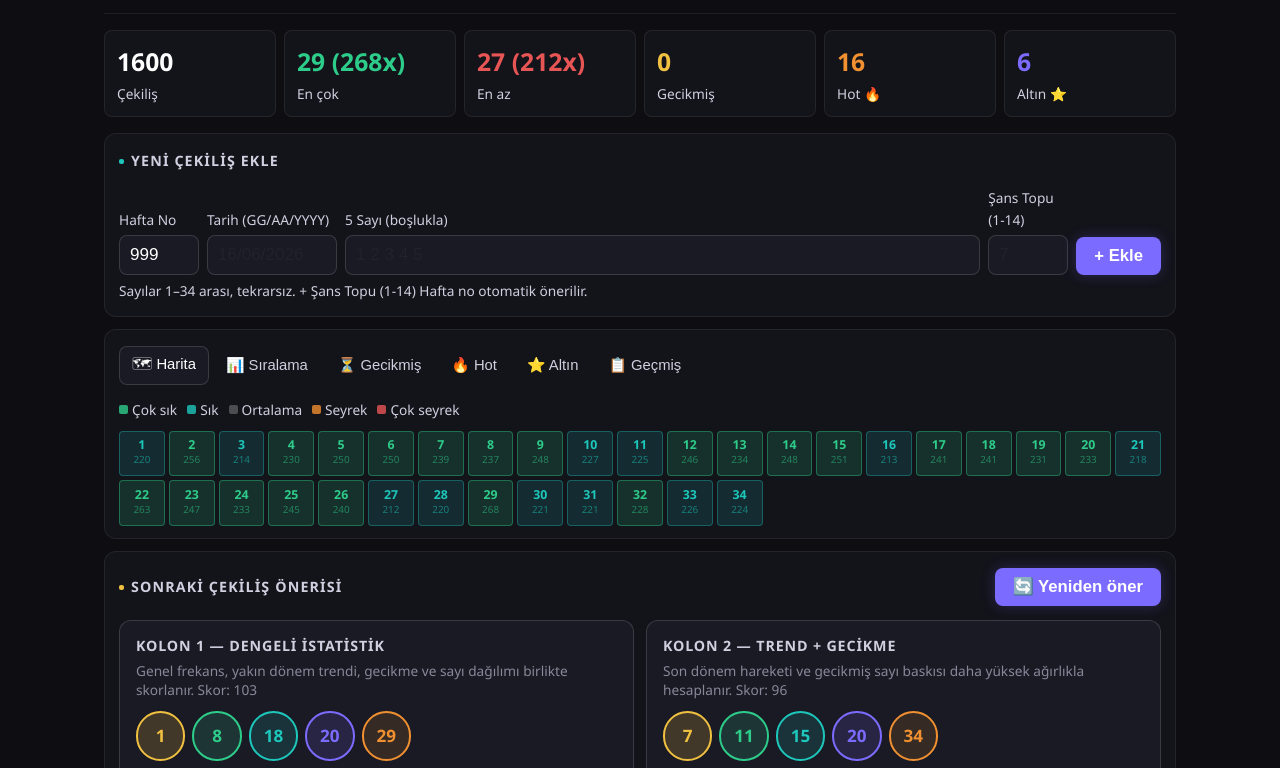
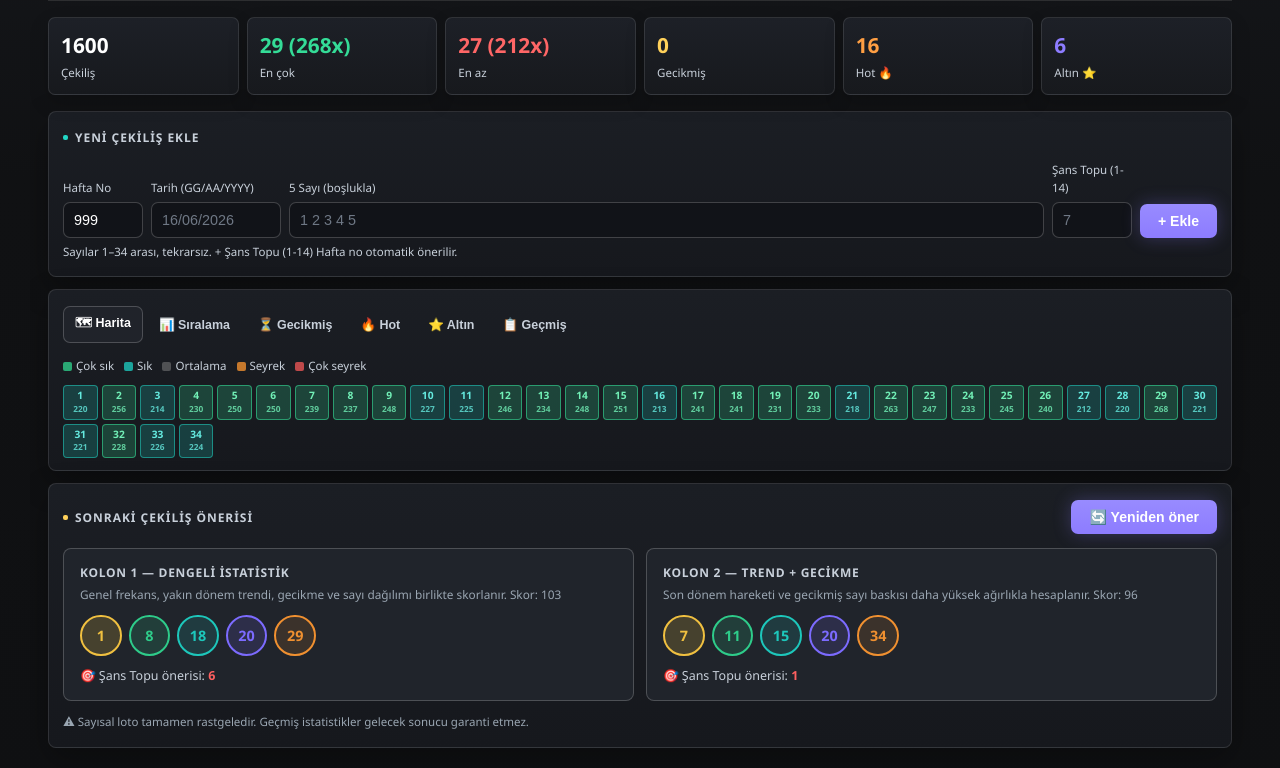
Before and after one commit to AlpEfendi/lotoanaliz, a plain HTML site: page sans-topu.html in a window 1280 px wide. Shown: the part 151-919 px from the top of the page. Drawn offline with Linux system fonts and the light colour scheme.

Commit message:
Add files via upload

```diff
--- a/loto.css
+++ b/loto.css
@@ -5,29 +5,33 @@
 *, *::before, *::after { box-sizing: border-box; margin: 0; padding: 0; }
 
 :root {
-  --bg:     #0d0d12;
-  --bg2:    #13131a;
-  --bg3:    #1a1a24;
-  --bg4:    #22222f;
-  --border: rgba(255,255,255,.07);
-  --border2:rgba(255,255,255,.14);
+  --bg:     #101113;
+  --bg2:    #17191d;
+  --bg3:    #20232a;
+  --bg4:    #2a2e36;
+  --panel:  #1b1e24;
+  --border: rgba(255,255,255,.11);
+  --border2:rgba(255,255,255,.20);
   --text:   #ffffff;
-  --text2:  #ffffff;
-  --text3:  #d0d0e0;
-  --accent: #7c6bff;
-  --teal:   #1dc7bb;
-  --green:  #2ecc8a;
-  --gold:   #f0c040;
-  --orange: #f09030;
-  --red:    #e85555;
-  --pink:   #e83399;
-  --r: 12px; --r-sm: 8px;
+  --text2:  #f0f3f6;
+  --text3:  #c8d0da;
+  --muted:  #9aa6b2;
+  --accent: #8d7cff;
+  --teal:   #22d6c5;
+  --green:  #34dc97;
+  --gold:   #ffd15a;
+  --orange: #ff9f43;
+  --red:    #ff6666;
+  --pink:   #f05aa8;
+  --shadow: 0 12px 32px rgba(0,0,0,.28);
+  --r: 8px; --r-sm: 7px;
 }
 
 /* ── Base ─────────────────────────────────────────── */
-html { font-size: clamp(15px, 1.8vw + 0.5rem, 19px); }
+html { font-size: 16px; }
 body {
-  background: var(--bg);
+  background:
+    linear-gradient(180deg, #15171b 0%, var(--bg) 34%, #0f1012 100%);
   color: var(--text);
   font-family: 'Segoe UI', system-ui, -apple-system, sans-serif;
   font-size: 1rem;
@@ -36,21 +40,36 @@
   -webkit-text-size-adjust: 100%;
   overflow-x: hidden;
 }
-.wrap { max-width: 1100px; margin: 0 auto; padding: 18px 14px 60px; overflow-x: hidden; }
+.wrap {
+  width: min(100%, 1220px);
+  margin: 0 auto;
+  padding: 18px clamp(10px, 2.4vw, 18px) 56px;
+  overflow-x: hidden;
+}
 
 /* ── Nav ─────────────────────────────────────────── */
-.navwrap { border-bottom: 1px solid var(--border); position: sticky; top: 0; z-index: 50; background: var(--bg); }
+.navwrap {
+  border-bottom: 1px solid var(--border);
+  position: sticky;
+  top: 0;
+  z-index: 50;
+  background: rgba(16,17,19,.94);
+  backdrop-filter: blur(10px);
+}
 .navbar {
   display: flex; align-items: center; gap: 6px;
-  padding: 10px 14px; max-width: 1100px; margin: 0 auto; flex-wrap: wrap;
+  padding: 10px clamp(10px, 2.4vw, 18px);
+  width: min(100%, 1220px);
+  margin: 0 auto;
+  flex-wrap: wrap;
 }
 .nav-logo {
   font-size: 1.1rem; font-weight: 700; color: #fff;
-  margin-right: auto; letter-spacing: -.3px;
+  margin-right: auto; letter-spacing: 0;
   display: flex; align-items: center; gap: 6px;
 }
 .navbar a.navlink {
-  padding: 7px 12px; border-radius: var(--r-sm);
+  padding: 7px 11px; border-radius: var(--r-sm);
   font-size: 0.82rem; font-weight: 600;
   color: var(--text3); text-decoration: none;
   border: 1px solid transparent; transition: all .15s;
@@ -67,12 +86,25 @@
 /* ── Stats bar ───────────────────────────────────── */
 .stat-row { display: grid; grid-template-columns: repeat(3, 1fr); gap: 8px; margin-bottom: 16px; }
 @media (min-width: 600px) { .stat-row { grid-template-columns: repeat(6, 1fr); } }
-.stat { background: var(--bg2); border: 1px solid var(--border); border-radius: var(--r-sm); padding: 11px 12px; }
+.stat {
+  background: linear-gradient(180deg, #1d2027, var(--bg2));
+  border: 1px solid var(--border);
+  border-radius: var(--r-sm);
+  padding: 11px 12px;
+  box-shadow: 0 8px 20px rgba(0,0,0,.16);
+}
 .stat-v { font-size: 1.3rem; font-weight: 700; }
 .stat-l { font-size: 0.72rem; color: var(--text3); margin-top: 2px; }
 
 /* ── Card ────────────────────────────────────────── */
-.card { background: var(--bg2); border: 1px solid var(--border); border-radius: var(--r); padding: 16px 14px; margin-bottom: 12px; }
+.card {
+  background: linear-gradient(180deg, var(--panel), #16181d);
+  border: 1px solid var(--border);
+  border-radius: var(--r);
+  padding: 16px 14px;
+  margin-bottom: 12px;
+  box-shadow: var(--shadow);
+}
 .card-title {
   font-size: 0.75rem; font-weight: 600; letter-spacing: .08em;
   text-transform: uppercase; color: var(--text3);
@@ -86,8 +118,8 @@
 .hdr-title-row { display: flex; align-items: center; gap: 10px; flex-wrap: wrap; }
 .hdr-logo { height: 2rem; width: auto; display: block; flex-shrink: 0; }
 .hdr-left h1 { font-size: 1.2rem; font-weight: 700; letter-spacing: -.3px; }
-.hdr-left p  { font-size: 0.78rem; color: var(--text3); }
-.badge { display: inline-flex; align-items: center; gap: 5px; padding: 5px 10px; border-radius: 20px; border: 1px solid var(--border2); background: var(--bg3); font-size: 0.72rem; color: var(--text3); white-space: nowrap; }
+.hdr-left p  { font-size: 0.82rem; color: var(--text3); }
+.badge { display: inline-flex; align-items: center; gap: 5px; padding: 5px 10px; border-radius: 999px; border: 1px solid var(--border2); background: var(--bg3); font-size: 0.72rem; color: var(--text3); white-space: nowrap; }
 .badge-dot { width: 6px; height: 6px; border-radius: 50%; background: var(--green); box-shadow: 0 0 5px var(--green); flex-shrink: 0; }
 
 /* ── Form ────────────────────────────────────────── */
@@ -95,12 +127,12 @@
 .fld { display: flex; flex-direction: column; gap: 4px; flex: 1 1 120px; }
 .fld label { font-size: 0.72rem; color: var(--text3); }
 .fld input {
-  background: var(--bg3); border: 1px solid var(--border2); border-radius: var(--r-sm);
+  background: #111318; border: 1px solid var(--border2); border-radius: var(--r-sm);
   padding: 9px 10px; color: var(--text); font-size: 0.9rem; outline: none;
   transition: border .15s; width: 100%;
 }
 .fld input:focus { border-color: var(--accent); }
-.fld input::placeholder { color: var(--bg4); }
+.fld input::placeholder { color: #6f7885; }
 .fld.fld-sm { flex: 0 1 80px; }
 .fld.fld-md { flex: 0 1 130px; }
 .fld.fld-lg { flex: 1 1 200px; }
@@ -111,20 +143,20 @@
 .btn { padding: 9px 18px; border: none; border-radius: var(--r-sm); cursor: pointer; font-size: 0.88rem; font-weight: 600; transition: opacity .15s, transform .1s; white-space: nowrap; }
 .btn:hover { opacity: .85; }
 .btn:active { transform: scale(.97); }
-.btn-primary { background: var(--accent); color: #fff; box-shadow: 0 0 14px rgba(124,107,255,.25); }
+.btn-primary { background: linear-gradient(180deg, #988bff, var(--accent)); color: #fff; box-shadow: 0 0 18px rgba(141,124,255,.28); }
 .btn-sm { padding: 5px 12px; font-size: 0.75rem; font-weight: 600; background: var(--bg4); border: 1px solid var(--border2); color: var(--text3); border-radius: var(--r-sm); cursor: pointer; transition: all .15s; }
 .btn-sm:hover { color: var(--text); border-color: var(--accent); }
 
 /* ── Tabs ────────────────────────────────────────── */
 .tabs { display: flex; gap: 4px; margin-bottom: 14px; flex-wrap: wrap; }
-.tab { padding: 6px 12px; border-radius: var(--r-sm); border: 1px solid transparent; cursor: pointer; font-size: 0.78rem; font-weight: 500; background: transparent; color: var(--text3); transition: all .15s; }
+.tab { padding: 7px 11px; border-radius: var(--r-sm); border: 1px solid transparent; cursor: pointer; font-size: 0.78rem; font-weight: 600; background: transparent; color: var(--text3); transition: all .15s; }
 .tab.on { background: var(--bg3); border-color: var(--border2); color: var(--text); }
 
 /* ── Grid 90 / 60 / 34 ───────────────────────────── */
 .grid90 {
   display: grid;
-  grid-template-columns: repeat(auto-fill, minmax(clamp(22px, 4.8vw, 44px), 1fr));
-  gap: clamp(2px, 0.5vw, 4px);
+  grid-template-columns: repeat(auto-fill, minmax(34px, 1fr));
+  gap: 4px;
 }
 .gc {
   aspect-ratio: 1;
@@ -138,13 +170,13 @@
   min-width: 0;
   overflow: hidden;
 }
-.gc .gn { font-size: clamp(0.45rem, 1.3vw, 0.65rem); font-weight: 700; line-height: 1; }
-.gc .gv { font-size: clamp(0.38rem, 1vw, 0.52rem); margin-top: 1px; }
-.c5{background:rgba(46,204,138,.16);border-color:rgba(46,204,138,.4)}.c5 .gn{color:#2ecc8a}.c5 .gv{color:#2ecc8a88}
-.c4{background:rgba(29,199,187,.14);border-color:rgba(29,199,187,.35)}.c4 .gn{color:#1dc7bb}.c4 .gv{color:#1dc7bb88}
-.c3{background:rgba(120,120,160,.1);border-color:rgba(120,120,160,.22)}.c3 .gn{color:#9999b8}.c3 .gv{color:#9999b866}
-.c2{background:rgba(240,144,48,.1);border-color:rgba(240,144,48,.25)}.c2 .gn{color:#f09030}.c2 .gv{color:#f0903088}
-.c1{background:rgba(232,85,85,.1);border-color:rgba(232,85,85,.25)}.c1 .gn{color:#e85555}.c1 .gv{color:#e8555588}
+.gc .gn { font-size: 0.64rem; font-weight: 800; line-height: 1; }
+.gc .gv { font-size: 0.52rem; margin-top: 1px; font-weight: 650; }
+.c5{background:rgba(52,220,151,.22);border-color:rgba(52,220,151,.58)}.c5 .gn{color:#72f0b7}.c5 .gv{color:#72f0b7cc}
+.c4{background:rgba(34,214,197,.20);border-color:rgba(34,214,197,.52)}.c4 .gn{color:#65eadf}.c4 .gv{color:#65eadfcc}
+.c3{background:rgba(180,190,210,.15);border-color:rgba(180,190,210,.34)}.c3 .gn{color:#c9d1df}.c3 .gv{color:#c9d1dfa6}
+.c2{background:rgba(255,159,67,.18);border-color:rgba(255,159,67,.45)}.c2 .gn{color:#ffc078}.c2 .gv{color:#ffc078bd}
+.c1{background:rgba(255,102,102,.16);border-color:rgba(255,102,102,.42)}.c1 .gn{color:#ff9696}.c1 .gv{color:#ff9696bd}
 .grid-legend { display: flex; gap: 10px; flex-wrap: wrap; margin-bottom: 10px; }
 .gl { display: flex; align-items: center; gap: 4px; font-size: 0.72rem; color: var(--text3); }
 .gld { width: 9px; height: 9px; border-radius: 2px; }
@@ -155,7 +187,7 @@
 
 /* ── Rank list ───────────────────────────────────── */
 .rl { display: flex; flex-direction: column; gap: 3px; }
-.ri { display: flex; align-items: center; gap: 7px; padding: 5px 7px; border-radius: 5px; background: var(--bg3); }
+.ri { display: flex; align-items: center; gap: 7px; padding: 5px 7px; border-radius: 6px; background: #20242b; border: 1px solid rgba(255,255,255,.05); }
 .rball { width: 1.9rem; height: 1.9rem; border-radius: 50%; display: flex; align-items: center; justify-content: center; font-size: 0.72rem; font-weight: 700; flex-shrink: 0; border: 1px solid; }
 .rb-wrap { flex: 1; background: var(--bg); border-radius: 2px; height: 5px; overflow: hidden; }
 .rb { height: 100%; border-radius: 2px; }
@@ -166,7 +198,7 @@
 .chip { padding: 3px 8px; border-radius: 12px; font-size: 0.72rem; font-weight: 600; border: 1px solid; }
 
 /* ── Table ───────────────────────────────────────── */
-.tbl-wrap { max-height: 280px; overflow-y: auto; border-radius: var(--r-sm); border: 1px solid var(--border); -webkit-overflow-scrolling: touch; }
+.tbl-wrap { max-height: min(52vh, 460px); overflow-y: auto; border-radius: var(--r-sm); border: 1px solid var(--border); -webkit-overflow-scrolling: touch; }
 .tbl-wrap::-webkit-scrollbar { width: 4px; }
 .tbl-wrap::-webkit-scrollbar-thumb { background: var(--border2); border-radius: 4px; }
 table { width: 100%; border-collapse: collapse; }
@@ -183,14 +215,14 @@
 .oneri-grid { display: grid; grid-template-columns: 1fr; gap: 12px; }
 @media (min-width: 560px) { .oneri-grid { grid-template-columns: 1fr 1fr; } }
 .oneri-hdr { display: flex; align-items: center; justify-content: space-between; flex-wrap: wrap; gap: 8px; margin-bottom: 14px; }
-.oneri-card { background: var(--bg3); border: 1px solid var(--border2); border-radius: var(--r); padding: 14px 16px; }
+.oneri-card { background: #20242b; border: 1px solid var(--border2); border-radius: var(--r); padding: 14px 16px; }
 .oneri-card h3 { font-size: 0.75rem; font-weight: 600; color: var(--text3); margin-bottom: 3px; text-transform: uppercase; letter-spacing: .06em; }
-.oneri-card p  { font-size: 0.72rem; color: #88889a; margin-bottom: 12px; line-height: 1.4; }
+.oneri-card p  { font-size: 0.74rem; color: var(--muted); margin-bottom: 12px; line-height: 1.45; }
 .balls { display: flex; gap: 7px; flex-wrap: wrap; align-items: center; }
 .ball { width: 2.6rem; height: 2.6rem; border-radius: 50%; display: flex; align-items: center; justify-content: center; font-size: 0.9rem; font-weight: 700; border: 2px solid; flex-shrink: 0; }
 .ball-sep { font-size: 1.1rem; color: var(--text3); font-weight: 300; }
 .bonus-hint { margin-top: 10px; font-size: 0.78rem; color: var(--text3); }
-.note { font-size: 0.7rem; color: #88889a; margin-top: 12px; line-height: 1.5; }
+.note { font-size: 0.72rem; color: var(--muted); margin-top: 12px; line-height: 1.5; }
 
 /* ── Toast ───────────────────────────────────────── */
 .toast { position: fixed; bottom: 20px; right: 16px; background: var(--bg3); border: 1px solid var(--green); color: var(--green); padding: 9px 16px; border-radius: var(--r-sm); font-size: 0.82rem; font-weight: 600; transform: translateY(60px); opacity: 0; transition: all .25s; z-index: 99; pointer-events: none; }
@@ -198,11 +230,11 @@
 
 /* ── Landing page ────────────────────────────────── */
 .land-hero { text-align: center; padding: 40px 14px 28px; max-width: 720px; margin: 0 auto; }
-.land-hero h1 { font-size: clamp(1.5rem, 4vw, 2.2rem); font-weight: 800; letter-spacing: -1px; color: #fff; margin-bottom: 12px; }
+.land-hero h1 { font-size: 2rem; font-weight: 800; letter-spacing: 0; color: #fff; margin-bottom: 12px; line-height: 1.15; }
 .land-hero p  { font-size: 0.95rem; color: var(--text3); line-height: 1.7; }
 .land-cards { display: grid; grid-template-columns: 1fr; gap: 14px; max-width: 960px; margin: 28px auto; padding: 0 14px; }
 @media (min-width: 600px) { .land-cards { grid-template-columns: repeat(3, 1fr); } }
-.land-card { background: var(--bg2); border: 1px solid var(--border); border-radius: var(--r); padding: 22px 18px; text-decoration: none; display: flex; flex-direction: column; gap: 8px; transition: transform .15s, border-color .15s; }
+.land-card { background: linear-gradient(180deg, var(--panel), #15171b); border: 1px solid var(--border); border-radius: var(--r); padding: 22px 18px; text-decoration: none; display: flex; flex-direction: column; gap: 8px; transition: transform .15s, border-color .15s; box-shadow: var(--shadow); }
 .land-card:hover { transform: translateY(-3px); }
 .land-card.sl:hover  { border-color: var(--teal); }
 .land-card.sup:hover { border-color: var(--gold); }
@@ -225,7 +257,22 @@
   .hdr-left h1 { font-size: 1rem; }
   .balls { gap: 5px; }
   .ball { width: 2.2rem; height: 2.2rem; font-size: 0.8rem; }
-  .gc .gn { font-size: 0.55rem; }
+  .gc .gn { font-size: 0.58rem; }
+  .gc .gv { font-size: 0.48rem; }
   .grid90 { gap: 2px; }
   .navbar a.navlink { padding: 5px 8px; font-size: 0.75rem; }
+  .nav-logo { width: 100%; margin-right: 0; }
+  .navbar { gap: 5px; }
+  .stat-row { grid-template-columns: repeat(2, 1fr); }
+  .card { padding: 13px 10px; }
+  .tab { flex: 1 1 calc(33.333% - 4px); padding: 7px 5px; text-align: center; }
+  .form-row .btn { width: 100%; }
+  .land-hero h1 { font-size: 1.55rem; }
+  .land-cards { margin-top: 18px; }
 }
+
+@media (max-width: 360px) {
+  .grid90 { grid-template-columns: repeat(auto-fill, minmax(29px, 1fr)); }
+  .mb { width: 1.38rem; height: 1.38rem; font-size: 0.58rem; }
+  td, th { padding-left: 5px; padding-right: 5px; }
+}
--- a/loto.js
+++ b/loto.js
@@ -385,7 +385,7 @@
     const [cls] = colorClass(t.freq, max);
     const d2 = document.createElement('div');
     d2.className = 'gc ' + cls;
-    d2.style.opacity = t.isHot ? '1' : '0.22';
+    d2.style.opacity = t.isHot ? '1' : '0.46';
     d2.title = `${n}: ${t.freq}x son 30`;
     d2.innerHTML = `<span class="gn">${n}</span><span class="gv">${t.freq}</span>`;
     hotEl.appendChild(d2);
```
